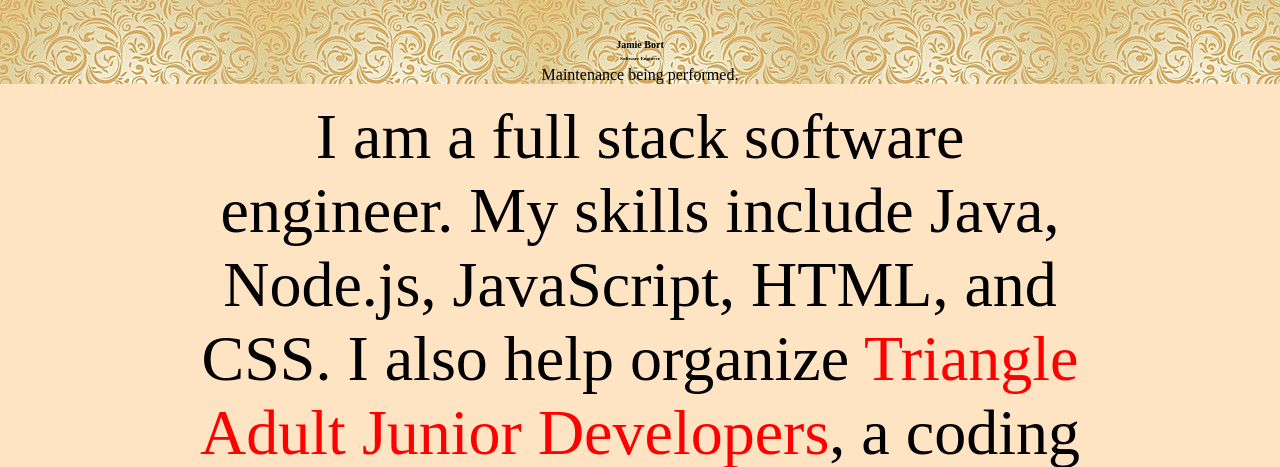
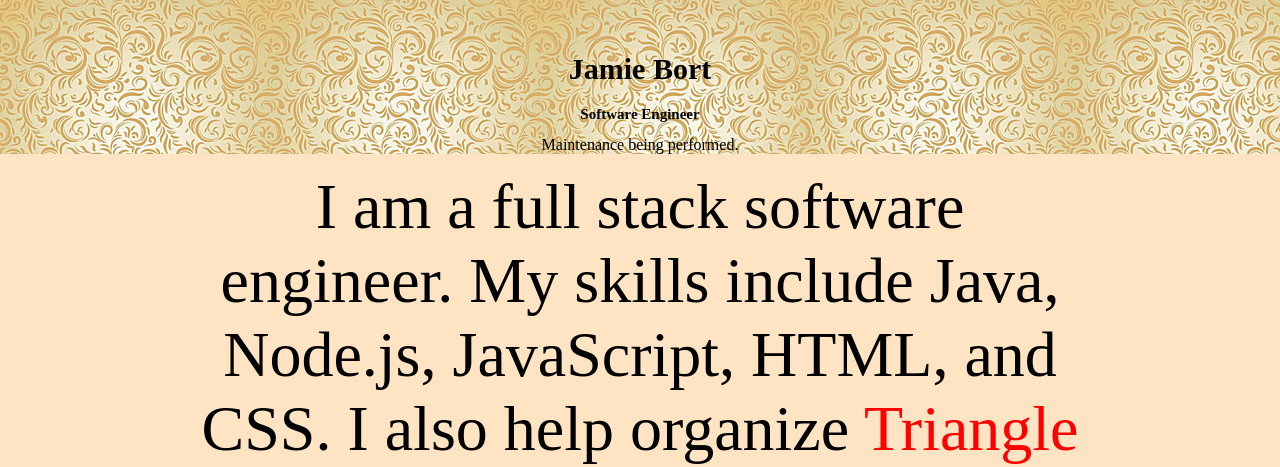
Before and after one commit to JamieBort/Portfolio-Website, a PHP site: page / in a window 1280 px wide. Shown: the top 467 px of the page. Run offline with PHP 8.4, Linux system fonts and the light colour scheme.

Commit message:
Finished coding.

```diff
--- a/style.css
+++ b/style.css
@@ -31,7 +31,7 @@ h1, h2 {
 }
 
 h1 {
-  font-size: 10px;
+  font-size: 30px;
 
 
   /* too big */
@@ -42,7 +42,7 @@ h1 {
 }
 
 h2 {
-  font-size: 5px;
+  font-size: 15px;
 
   /* too big */
   /* font-size: 3em; */
```
